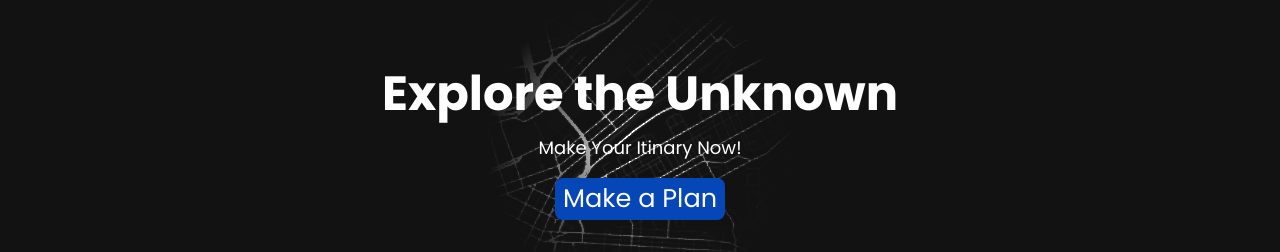
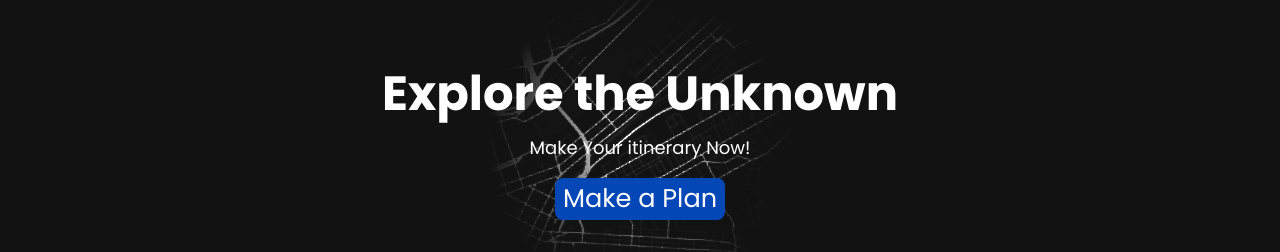
Before and after one commit to pratyushchauhan147/ItinaryGenWithGem, a React (Vite) app: page / in a window 1280 px wide. Shown: the part 1540-1792 px from the top of the page. Built offline with nearby package versions, Linux system fonts and the light colour scheme; no server answers.

Commit message:
final errors

```diff
--- a/src/components/FlashlightBackground.jsx
+++ b/src/components/FlashlightBackground.jsx
@@ -31,8 +31,8 @@ const FlashlightSection = ({ backgroundImage }) => {
       {/* Text Content */}
       <div className="relative z-10 text-white text-center flex items-center flex-col">
         <h1 className="text-5xl font-bold">Explore the Unknown</h1>
-        <p className="mt-4 text-lg">Make Your Itinary Now!</p>
-        <motion.button  initial={{scale:2}} animate={{scale:1}} whileHover={{scale: 1.2,transition:{duration:0.1}}} onClick={()=>navigate('/itinary')}    className=' flex  justify-center mt-4  rounded-lg  items-center bg-[#0647B7]' ><h1  className='p-2 text-[8vw] md:text-[2vw]  leading-[1] '>Make a Plan</h1></motion.button>
+        <p className="mt-4 text-lg">Make Your itinerary Now!</p>
+        <motion.button  initial={{scale:2}} animate={{scale:1}} whileHover={{scale: 1.2,transition:{duration:0.1}}} onClick={()=>navigate('/itinerary')}    className=' flex  justify-center mt-4  rounded-lg  items-center bg-[#0647B7]' ><h1  className='p-2 text-[8vw] md:text-[2vw]  leading-[1] '>Make a Plan</h1></motion.button>
 
       </div>
     </section>
--- a/src/components/Landing.jsx
+++ b/src/components/Landing.jsx
@@ -57,7 +57,7 @@ const Landing = () => {
 
       })}
 
-      <motion.button  initial={{scale:2}} animate={{scale:1}} whileHover={{scale: 1.2,transition:{duration:0.1}}} onClick={()=>navigate('/itinary')}    className=' flex  justify-center mt-4   items-center bg-[#0647B7]' ><h1  className='p-2 text-[8vw] md:text-[2vw]  leading-[1] '>Make a Plan</h1></motion.button>
+      <motion.button  initial={{scale:2}} animate={{scale:1}} whileHover={{scale: 1.2,transition:{duration:0.1}}} onClick={()=>navigate('/itinerary')}    className=' flex  justify-center mt-4   items-center bg-[#0647B7]' ><h1  className='p-2 text-[8vw] md:text-[2vw]  leading-[1] '>Make a Plan</h1></motion.button>
       </div>
 
       </div>
--- a/src/screens/Itinary.jsx
+++ b/src/screens/Itinary.jsx
@@ -3,7 +3,7 @@ import { generateResult } from "../services/ai.service.js";
 import Header from "../components/Header.jsx";
 import { motion } from "framer-motion";
 import BackgroundBubble from "../components/BackgroundBubble.jsx";
-import ItineraryDisplay from "../components/itinaryRes.jsx";
+import ItineraryDisplay from "../components/itineraryRes.jsx";
 const Itinerary = () => {
   const [date, setDate] = useState("");
   const [days, setDays] = useState("");
@@ -11,7 +11,7 @@ const Itinerary = () => {
   const [country, setCountry] = useState("");
   const [interest, setInterest] = useState("");
   const [travelType, setTravelType] = useState("");
-  const [response, setResponse] = useState("## Enter Details and Click Show , or Just Click Show for Random itinary");
+  const [response, setResponse] = useState("## Enter Details and Click Show , or Just Click Show for Random itinerary");
   const [Jresponse, setJresponse] = useState(null);
 
   async function submitHandle(e) {
```
